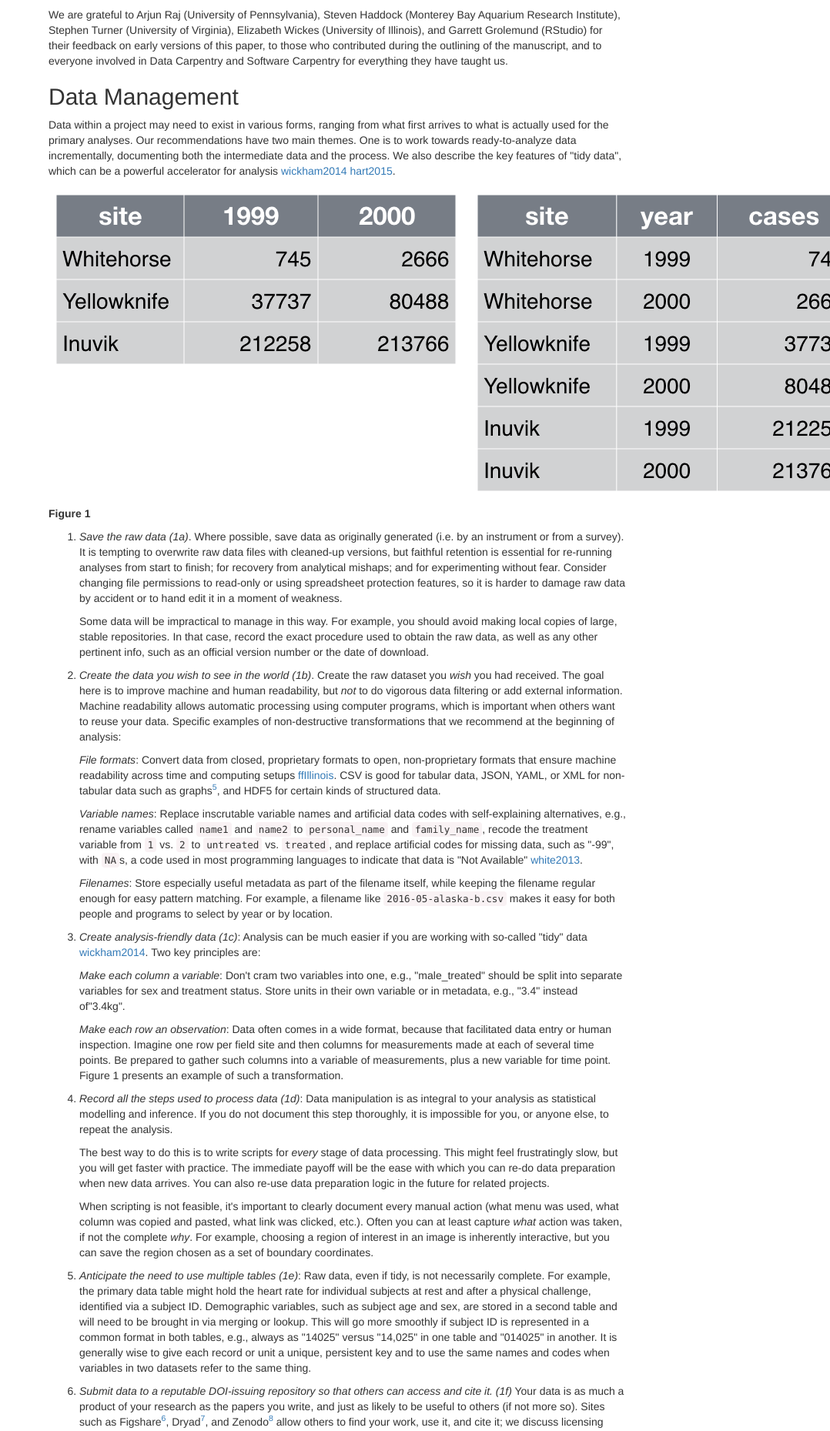
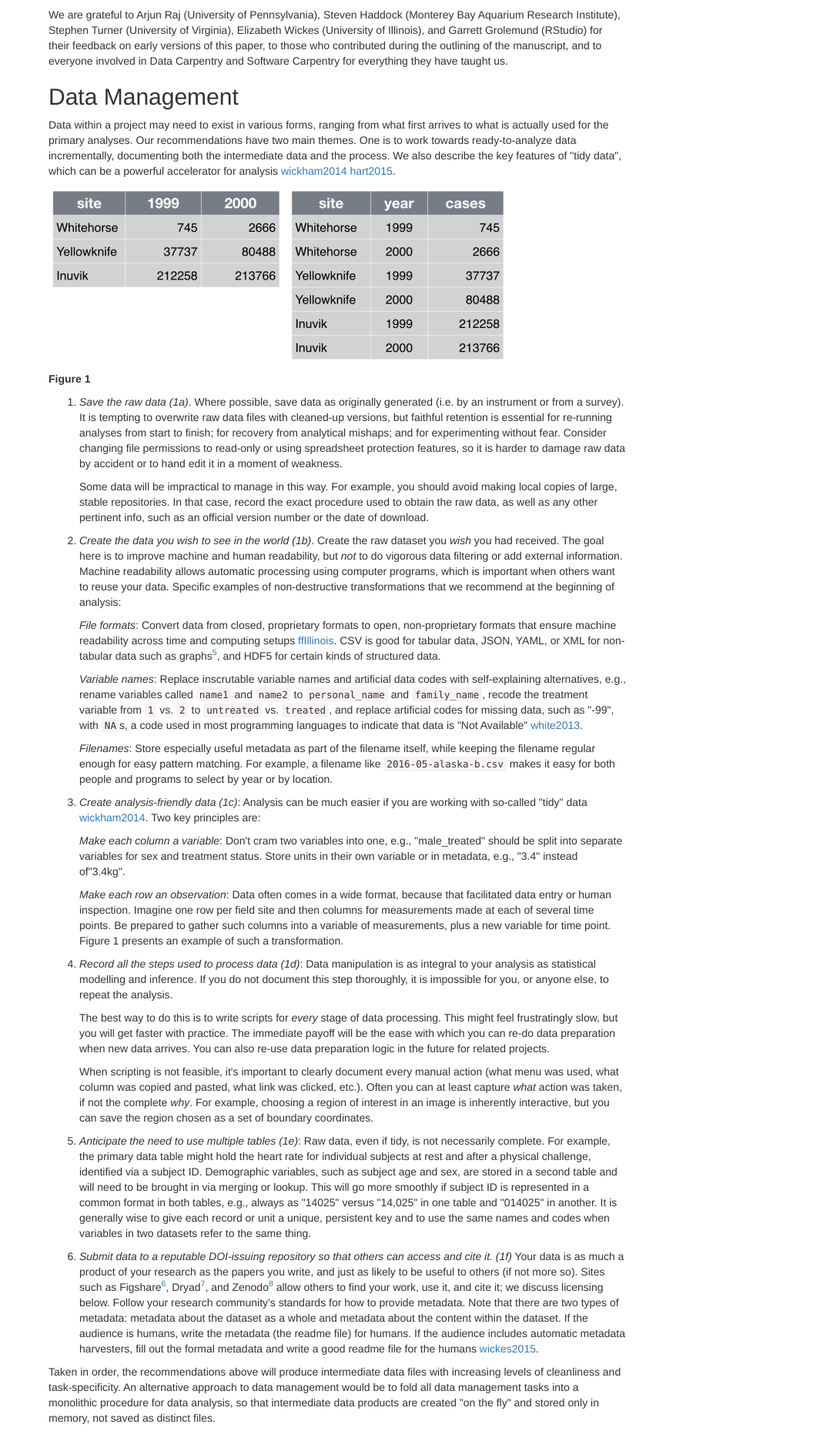
Before and after one commit to swcarpentry/good-enough-practices-in-scientific-computing, a Jekyll site: the page built from index.md, in a window 1280 px wide. Shown: the part 1410-3269 px from the top of the page at 77% size, without its empty margins (202-1280 px from the left). Built offline with Jekyll 4.4.1, drawn with Linux system fonts in a browser that asks for light colours.

Commit message:
have smaller version of tidy data fig; use it in index.md

```diff
--- a/index.md
+++ b/index.md
@@ -125,7 +125,7 @@ data and the process. We also describe the key features of "tidy data",
 which can be a powerful accelerator for analysis [wickham2014][]
 [hart2015][].
 
-![Example of gathering columns to create tidy data](tidy-data.png)
+![Example of gathering columns to create tidy data](tidy-data-smaller.png)
 
 **Figure 1**
 
```
Also changed, not shown: tidy-data-smaller.png (added), 1 other file.
